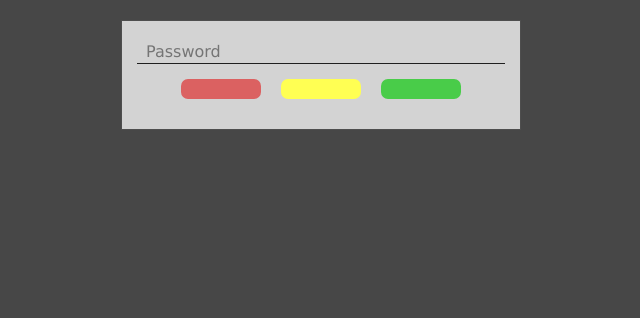
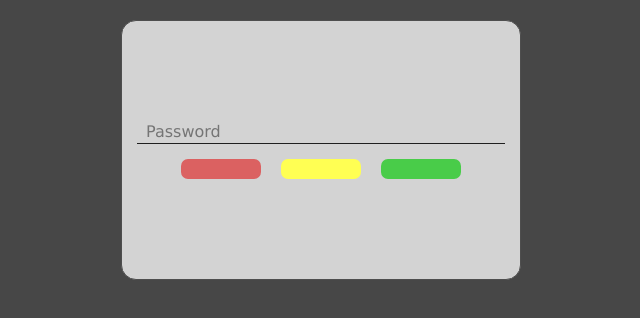
Before and after one commit to Elumion/password-strength, a React (Vite) app: page / in a window 1280 px wide. Shown: the top 318 px of the page, without its empty margins (319-959 px from the left). Built offline with nearby package versions, Linux system fonts and the light colour scheme.

Commit message:
refactor style

```diff
--- a/src/App.css
+++ b/src/App.css
@@ -9,9 +9,10 @@ body {
 
 .form-password-checker {
   margin: 20px auto;
-  padding: 20px 15px 30px;
+  padding: 100px 15px 100px;
   width: fit-content;
   min-width: 400px;
   border: 1px solid #4e4e4e;
+  border-radius: 15px;
   background-color: #d3d3d3;
 }
```
